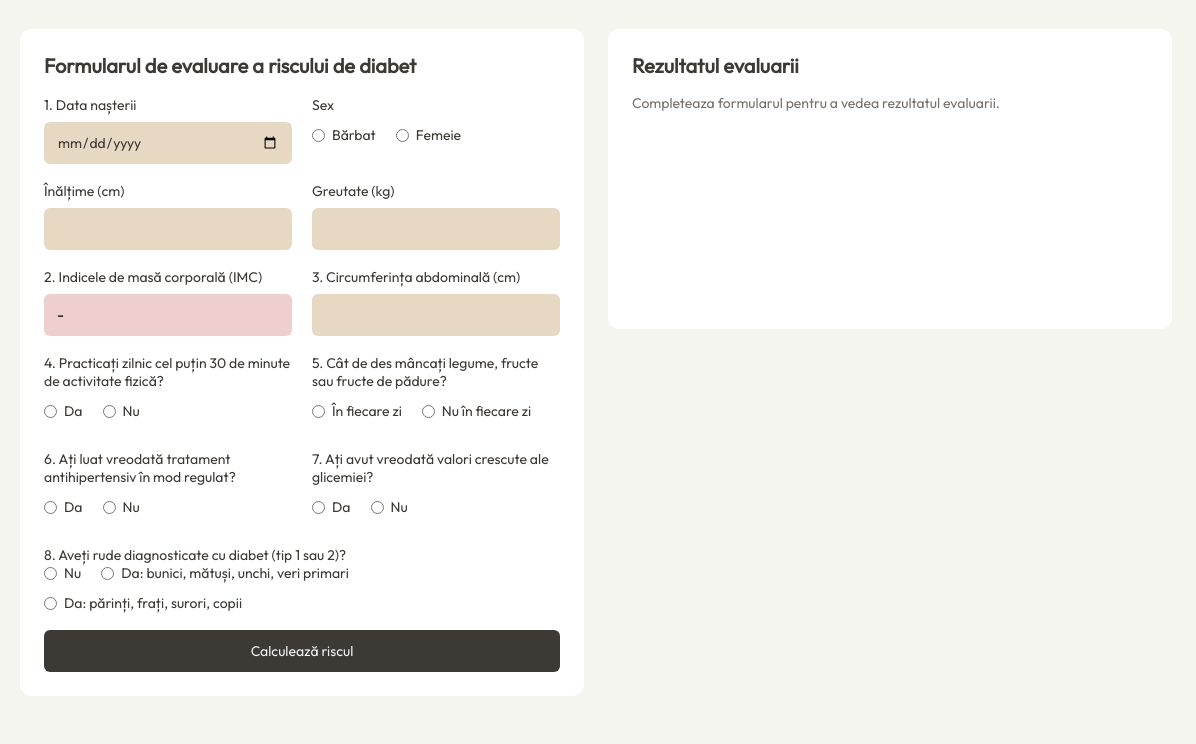
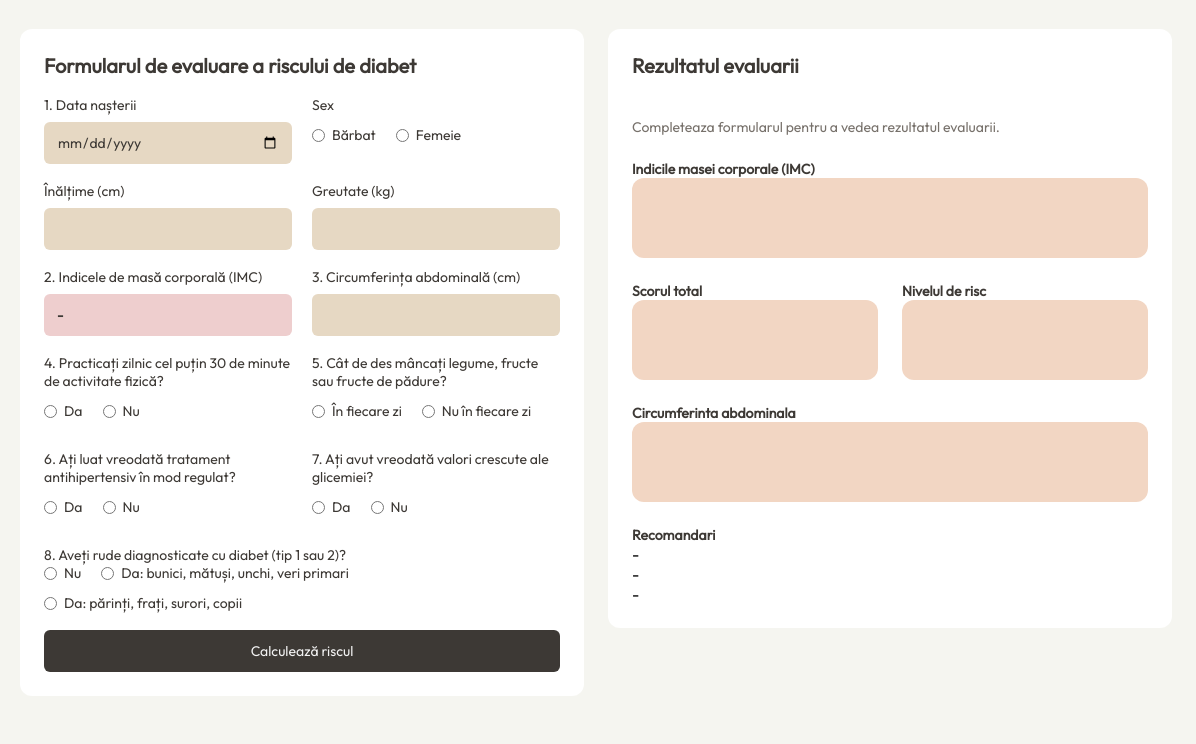
Before and after one commit to PenguinSk1pper/healthcare-dashboard, a plain HTML site: page index.html in a window 1280 px wide. Shown: the part 56-800 px from the top of the page, 84-1280 px from the left. Drawn offline with Linux system fonts and the light colour scheme.

Commit message:
Add structure of result content

```diff
--- a/css/style.css
+++ b/css/style.css
@@ -19,6 +19,11 @@ h1, h2, p {
 h1 {
     font-family: 'Syne', sans-serif;
     color: #3d3935
+}
+
+h3 {
+    font-size: 14px;
+    color: #3d3935;
 }
 
 .error-message {
@@ -155,12 +160,12 @@ main {
 
 .field-title, #imc label {
     font-size: 14px;
-    color: #3d3935
+    color: #3d3935;
 }
 
 #evaluation-formular input[type="number"],
 #evaluation-formular input[type="date"],
-#imc-result {
+#imc-display {
     width: 100%;
     height: 42px;
     padding: 0 12px;
@@ -220,7 +225,7 @@ fieldset {
     border-radius: 6px;
 }
 
-#imc-result {
+#imc-display {
     display: flex;
     justify-content: start;
     align-items: center;
@@ -252,7 +257,10 @@ fieldset {
 
 /* Result */
 #evaluation-result {
+    display: flex;
+    flex-direction: column;
     min-height: 300px;
+    gap: 24px;
 }
 
 #evaluation-result h2 {
@@ -265,3 +273,29 @@ fieldset {
     color: #77716b;
     font-size: 14px;
 }
+
+#result-content {
+    display: flex;
+    flex-direction: column;
+    gap: 24px;
+}
+
+.result-row {
+    display: flex;
+    justify-content: space-between;
+    gap: 24px;
+}
+
+.result-row > div {
+    flex: 1;
+    min-width: 0;
+}
+
+.result-value {
+    display: flex;
+    flex-direction: column;
+    width: 100%;
+    min-height: 80px;
+    background-color: #f2d6c3;
+    border-radius: 12px;
+}
--- a/index.html
+++ b/index.html
@@ -71,7 +71,7 @@
                     <div class="form-row">
                         <div id="imc">
                             <label>2. Indicele de masă corporală (IMC)</label>
-                            <span id="imc-result">-</span>
+                            <span id="imc-display">-</span>
                         </div>
 
                         <div class="form-group">
@@ -177,8 +177,58 @@
                     <h2>Rezultatul evaluarii</h2>
                     <p id="result-placeholder">Completeaza formularul pentru a vedea rezultatul evaluarii.</p>
 
-                    <div id="result-content" hidden>
+                    <div id="result-content">
+                        <div class="result-row">
+                            <div id="imc-result">
+                                <h3>Indicile masei corporale (IMC)</h3>
 
+                                <div class="result-value">
+                                    <span id="imc-value"></span>
+                                    <span id="imc-category"></span>
+                                </div>
+                            </div>
+                        </div>
+
+                        <div class="result-row">
+                            <div id="score-result">
+                                <h3>Scorul total</h3>
+
+                                <div class="result-value">
+                                    <span id="score-value"></span>
+                                </div>
+                            </div>
+                            <div id="risk-result">
+                                <h3>Nivelul de risc</h3>
+
+                                <div class="result-value">
+                                    <span id="risk-level"></span>
+                                </div>
+
+                                <p id="risk-probability"></p>
+                            </div>
+                        </div>
+
+                        <div class="result-row">
+                            <div id="abs-result">
+                                <h3>Circumferinta abdominala</h3>
+
+                                <div class="result-value">
+                                    <span id="abd-value"></span>
+                                </div>
+                            </div>
+                        </div>
+
+                        <div class="result-row">
+                            <div id="recommendations">
+                                <h3>Recomandari</h3>
+
+                                <div id="recommendations-list">
+                                    <p>-</p>
+                                    <p>-</p>
+                                    <p>-</p>
+                                </div>
+                            </div>
+                        </div>
                     </div>
                 </div>
             </div>
--- a/js/app.js
+++ b/js/app.js
@@ -108,8 +108,10 @@ evaluationFormular.addEventListener("submit", function(event) {
 
     let imc = calculateBMI(weight, height);
 
-    let imcResult = evaluationFormular.querySelector("#imc-result");
+    let imcResult = evaluationFormular.querySelector("#imc-display");
     imcResult.textContent = imc;
 
-
+    calculateAge();
+    // computeScore();
+    // renderResults();
 });
```
